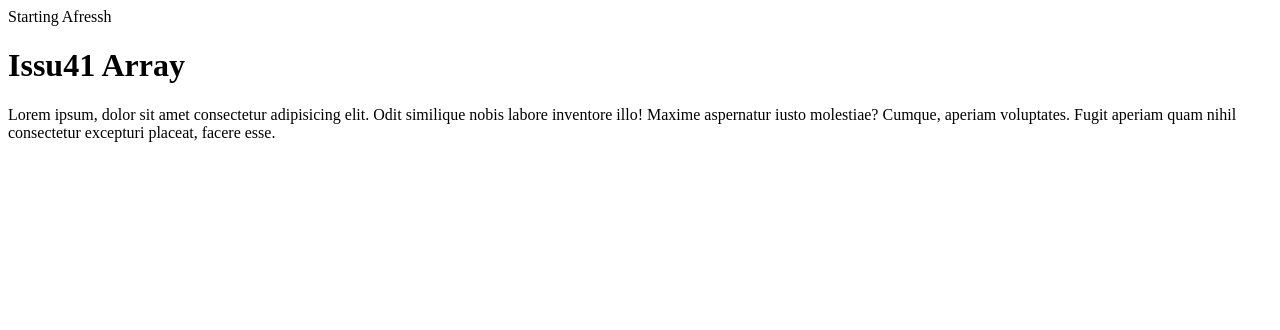
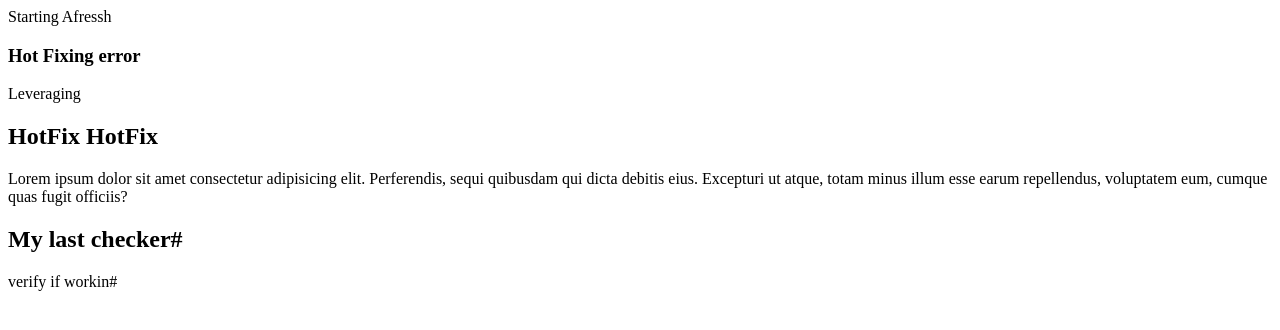
Before and after one commit to Agent1c/git-practise, a plain HTML site: page index.html in a window 1280 px wide. Drawn offline with Linux system fonts and the light colour scheme.

Commit message:
hot inprogres

```diff
--- a/index.html
+++ b/index.html
@@ -1,4 +1,10 @@
 <div>Starting Afressh</div>
 
-<h1>Issu41 Array</h1>
-<p>Lorem ipsum, dolor sit amet consectetur adipisicing elit. Odit similique nobis labore inventore illo! Maxime aspernatur iusto molestiae? Cumque, aperiam voluptates. Fugit aperiam quam nihil consectetur excepturi placeat, facere esse.</p>
+<h3>Hot Fixing error</h3>
+<p>Leveraging</p>
+
+<h2>HotFix HotFix</h2>
+<p>Lorem ipsum dolor sit amet consectetur adipisicing elit. Perferendis, sequi quibusdam qui dicta debitis eius. Excepturi ut atque, totam minus illum esse earum repellendus, voluptatem eum, cumque quas fugit officiis?</p>
+
+<h2>My last checker#</h2>
+<p>verify if workin#</p>
```
